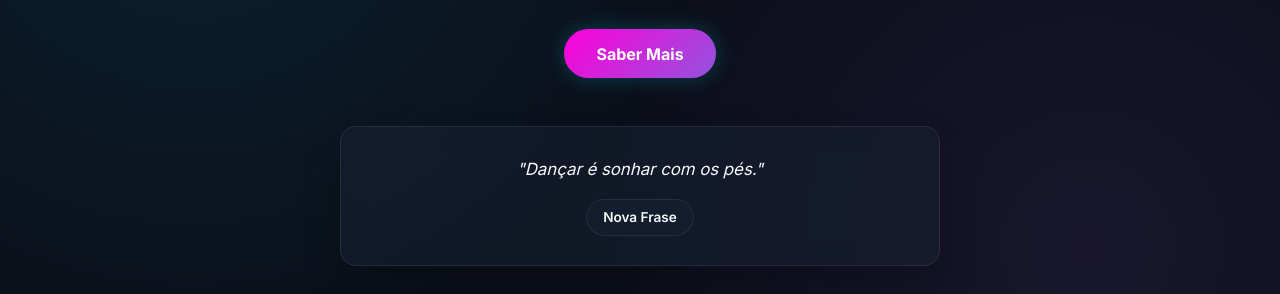
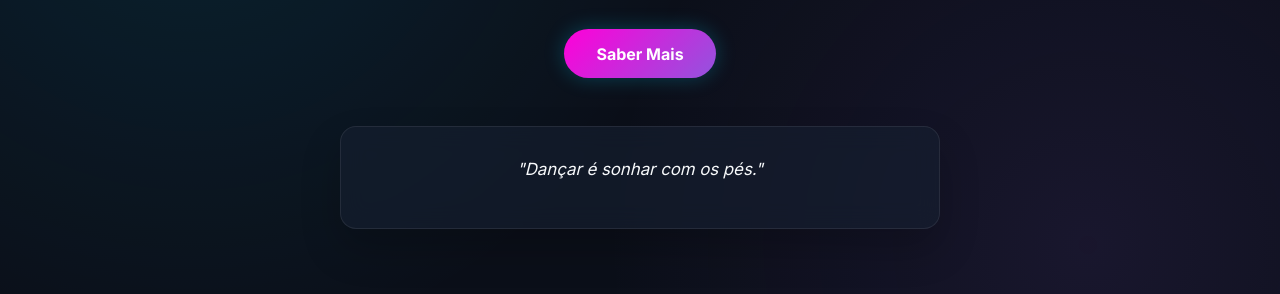
Before and after one commit to a117462/Avalia-o, a plain HTML site: page index.html in a window 1280 px wide. Shown: the part 275-569 px from the top of the page. Drawn offline with Linux system fonts and the light colour scheme.

Commit message:
Update index.html

```diff
--- a/index.html
+++ b/index.html
@@ -35,7 +35,6 @@
 
         <div class="quote-box">
             <p id="frase-motivacional">"A dança é a linguagem escondida da alma."</p>
-            <button class="btn-ctrl" onclick="gerarFrase()">Nova Frase</button>
         </div>
     </section>
 
```
